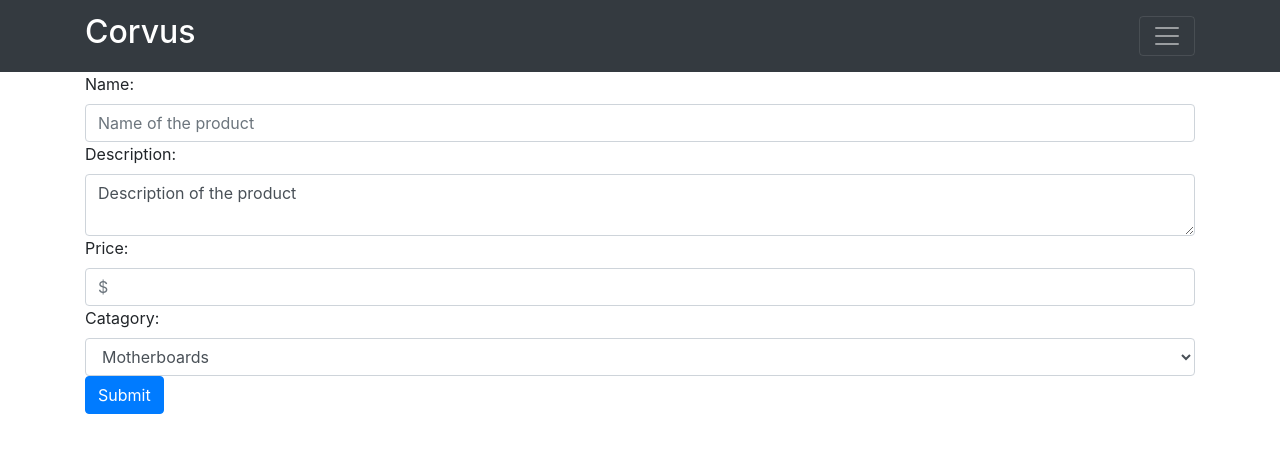
After one commit to CapnQwan/Catalog-Project, a Flask app: template Templates/New_item.html in a window 1280 px wide. The commit adds this page. Shown: the top 453 px of the page. Run offline with Flask 2, Linux system fonts and the light colour scheme; the template is opened without the code that fills it, so the values that code supplies are empty; some libraries are stand-ins or nearby versions.

Commit message:
Added a function to add items to the items DB

```diff
--- a/DB_setup.py
+++ b/DB_setup.py
@@ -12,6 +12,7 @@ secret_key = ''.join(random.choice(string.ascii_uppercase + string.digits) for x
 
 class User(Base):
     __tablename__ = 'user'
+
     id = Column(Integer, primary_key=True)
     username = Column(String(32), index=True)
     password_hash = Column(String(64))
@@ -34,22 +35,24 @@ class User(Base):
     		data = s.loads(token)
     	except SignatureExpired:
     		#Valid Token, but expired
-    		return None
+    		return none
     	except BadSignature:
     		#Invalid Token
-    		return None
+    		return none
     	user_id = data['id']
     	return user_id
 
 
 class CatalogItem(Base):
     __tablename__ = 'catalog_item'
+
     id = Column(Integer, primary_key = True)
     name = Column(String(40), nullable = False)
     catagory = Column(String(30), nullable = False)
     description = Column(String(250))
     price = Column(String(12), nullable = False)
-    user_id = Column(Integer, ForeignKey('User.id'))
+    user_id = Column(Integer, ForeignKey('user.id'))
+    user = relationship(User)
 
 
 engine = create_engine('sqlite:///Catalog.db')
--- a/Main.py
+++ b/Main.py
@@ -1,7 +1,7 @@
 from flask import Flask, render_template, url_for, request, jsonify, json, redirect, g
 from sqlalchemy import create_engine
 from sqlalchemy.orm import sessionmaker
-from DB_setup import Base, User
+from DB_setup import Base, User, CatalogItem
 from flask.ext.httpauth import HTTPBasicAuth
 import requests
 from flask import session as login_session
@@ -35,11 +35,9 @@ def Login():
 			return render_template('Login.html')
 		userlogin = session.query(User).filter_by(username=username).first()
 		if not userlogin or not userlogin.verify_password(password):
-			print(userlogin)
 			return render_template('Login.html')
 		else:
-			g.userlogin = userlogin
-			token = g.userlogin.generate_auth_token()
+			token = userlogin.generate_auth_token()
 			login_session['Username'] = username
 			login_session['Usertoken'] = token
 			return redirect(url_for('homepage'))
@@ -77,6 +75,38 @@ def Logout():
 	del login_session['Usertoken']
 	return redirect(url_for('homepage'))
 
+@app.route('/Corvus/Newitem', methods = ['GET', 'POST'])
+def Newitem():
+	try:
+		t = login_session['Usertoken']
+		user_id = User.verify_auth_token(t)
+		print(user_id)
+		if request.method == 'POST':
+			if user_id:
+				name = request.form['Name']
+				desc = request.form['description']
+				price = request.form['price']
+				catagory = request.form['catagory']
+				newitem = CatalogItem(name = name, catagory = catagory, description = desc, price = price, user_id = user_id)
+				session.add(newitem)
+				session.commit()
+				print('item added')
+				return redirect(url_for('homepage'))
+			else:
+				print('must be logged in')
+				return redirect(url_for('signup'))
+		else:
+
+			return render_template('New_item.html')
+	except:
+		print('invalid token')
+		return redirect(url_for('homepage'))
+
+@app.route('/token')
+def get_auth_token():
+    token = login_session['token']
+    return jsonify({'token': token.decode('ascii')})
+
 
 if __name__ == '__main__':
     app.secret_key = 'super_secret_key'
--- a/Templates/Header.html
+++ b/Templates/Header.html
@@ -30,7 +30,7 @@
 					        		<a class="nav-link" href="/Corvus/Logout">Logout <span class="sr-only"></span></a>
 					      		</li>
 					      		<li class="nav-item active">
-					        		<a class="nav-link" href="#">Add Item <span class="sr-only"></span></a>
+					        		<a class="nav-link" href="/Corvus/Newitem">Add Item <span class="sr-only"></span></a>
 					      		</li>
 					      	</ul>
 					    </div>
--- /dev/null
+++ b/Templates/New_item.html
@@ -0,0 +1,46 @@
+{% extends "header.html" %}
+{% block content %}
+<form action="#" method="post">
+	<div class="row padding-top">
+		<div class="col">
+			<label for="name">Name:</label>
+			<input type ="text" maxlength="40" class="form-control" name="Name" placeholder="Name of the product">
+		</div>
+	</div>
+	<div class="row">
+		<div class="col">
+			<label for="Desc">Description:</label>
+			<textarea class="form-control" name="description">Description of the product</textarea>
+		</div>
+	</div>
+	<div class="row">
+		<div class="col">
+			<label for="Price">Price:</label>
+			<input type ="text" maxlength="12" class="form-control" name="price" placeholder="$">
+		</div>
+	</div>
+	<div class="row">
+		<div class="col">
+			<label for="exampleFormControlSelect1">Catagory:</label>
+		    <select class="form-control" id="exampleFormControlSelect1" name="catagory">
+		      	<option value="Motherboards">Motherboards</option>
+		      	<option value="CPUs">CPUs</option>
+		      	<option value="RAM">RAM</option>
+		      	<option value="Graphics Cards">Graphics Cards</option>
+		      	<option value="HDD, SSD, M.2">HDD, SSD, M.2</option>
+		      	<option value="Power Supplies">Power Supplies</option>
+		      	<option value="Cases">Cases</option>
+		      	<option value="peripherals">peripherals</option>
+		      	<option value="Cooling">Cooling</option>
+		      	<option value="Optical Drives">Optical Drives</option>
+		      	<option value="Other Pci Cards">Other Pci Cards</option>
+		    </select>
+		</div>
+	</div>
+	<div class="row ten-mrg-top">
+		<div class="col">
+			<button type="submit" class="btn btn-primary">Submit</button>
+		</div>
+	</div>
+</form>
+{% endblock %}
```
Also changed, not shown: Catalog.db, 1 other file.
